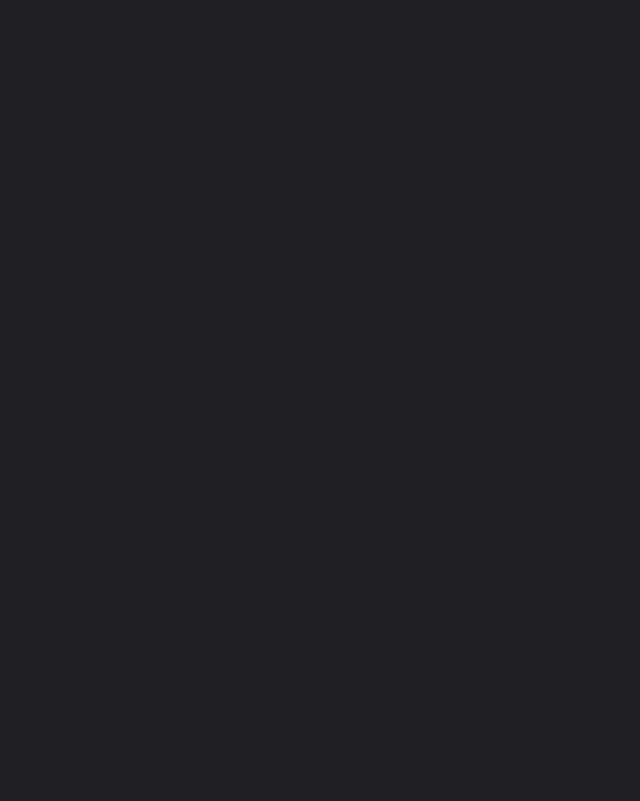
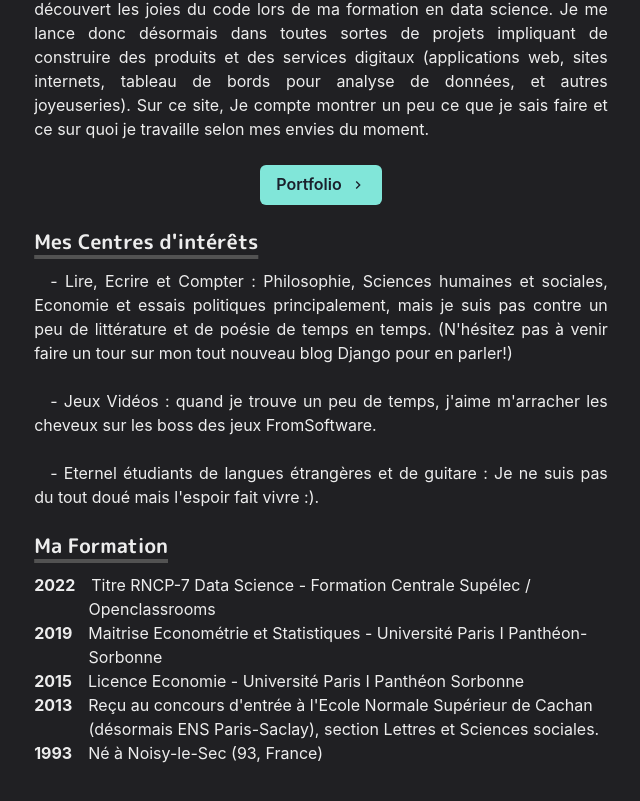
Before and after one commit to adnene-guessoum/Owling-dev, a Next.js app: page / in a window 1280 px wide. Shown: the part 345-1146 px from the top of the page, without its empty margins (319-959 px from the left). Before the commit the page ends 800 px from the top, so only its background shows below. Built offline with nearby package versions, Linux system fonts and the light colour scheme.

Commit message:
Add Interest and bio sections

```diff
--- /dev/null
+++ b/components/bio.js
@@ -0,0 +1,12 @@
+import { Box } from '@chakra-ui/react'
+import styled from '@emotion/styled'
+
+export const BioSection = styled(Box) `
+padding-left: 3.4em;
+text-indent: -3.4em;
+`
+
+export const BioYear = styled.span`
+font-weight: bold;
+margin-right: 1em;
+`
--- /dev/null
+++ b/components/paragraph.js
@@ -0,0 +1,9 @@
+import styled from '@emotion/styled'
+
+const Paragraph = styled.p`
+	text-align: justify;
+	text-indent: 1em;
+	margin-bottom: 1.5em;
+`
+
+export default Paragraph;
--- a/components/theme-toggle.js
+++ b/components/theme-toggle.js
@@ -1,6 +1,9 @@
 // Ajouter un boutton pour passer de mode jour à nuit
 import { IconButton, useColorMode, useColorModeValue } from '@chakra-ui/react';
 import { SunIcon, MoonIcon } from '@chakra-ui/icons';
+
+// animer le bouton
+import { AnimatePresence, motion } from 'framer-motion'
 
 const ThemeToggleButton = () => {
   const { toggleColorMode } = useColorMode();
--- a/pages/index.js
+++ b/pages/index.js
@@ -1,11 +1,20 @@
+import NextLink from 'next/link'
 import {
+	Button,
   Container,
   Box,
   Heading,
   Image,
   useColorModeValue
 } from '@chakra-ui/react';
+
+import { ChevronRightIcon } from '@chakra-ui/icons'
+
 import Section from '../components/section';
+
+import Paragraph from '../components/paragraph'
+
+import { BioSection, BioYear } from '../components/bio'
 
 const Page = () => {
   return (
@@ -49,12 +58,78 @@ const Page = () => {
           />
         </Box>
       </Box>
+
       <Section delay={0.1}>
         <Heading as="h3" variant="section-title">
-          Projets
+          Présentation
         </Heading>
-        <p>Paragraphe...</p>
+        <Paragraph>Je suis un développeur Python et Javascript, orienté full-stack, ayant découvert les joies du code lors de ma formation en data science. Je me lance donc désormais dans toutes sortes de projets impliquant de construire des produits et des services digitaux (applications web, sites internets, tableau de bords pour analyse de données, et autres joyeuseries). Sur ce site, Je compte montrer un peu ce que je sais faire et ce sur quoi je travaille selon mes envies du moment.</Paragraph>
+		<Box align="center" my={3}>
+		<NextLink href="/works">
+		<Button rightIcon={< ChevronRightIcon />} colorScheme="teal" >
+		Portfolio
+		</Button>
+		</NextLink>
+		</Box>
       </Section>
+
+		<Section delay={0.2}>
+		<Heading as="h3" variant="section-title">
+		Mes Centres d&apos;intérêts
+		</Heading>
+		<Paragraph mb={18}>
+		- Lire, Ecrire et Compter :
+		Philosophie, Sciences humaines et sociales,	Economie et essais politiques
+		principalement, mais je suis pas contre un peu de littérature et de poésie
+		de temps en temps. (N&apos;hésitez pas à venir faire un tour sur mon tout
+		nouveau blog Django pour en parler!)
+		</Paragraph>
+
+		<Paragraph>
+		- Jeux Vidéos : quand je trouve un peu de temps, j&apos;aime
+	m&apos;arracher les cheveux sur les boss des jeux FromSoftware.
+		</Paragraph>
+
+		<Paragraph>
+		- Eternel étudiants de langues étrangères et de guitare : Je ne suis
+		pas du tout	doué mais l&apos;espoir fait vivre :).
+		</Paragraph>
+
+		</Section>
+
+		<Section delay={0.3}>
+		<Heading as="h3" variant="section-title">
+		Ma Formation
+		</Heading>
+
+		<BioSection>
+		<BioYear>2022</BioYear>
+		Titre RNCP-7 Data Science - Formation Centrale Supélec / Openclassrooms
+		</BioSection>
+
+		<BioSection>
+		<BioYear>2019</BioYear>
+		Maitrise Econométrie et Statistiques - Université Paris I Panthéon-Sorbonne
+		</BioSection>
+
+		<BioSection>
+		<BioYear>2015</BioYear>
+		Licence Economie - Université Paris I Panthéon Sorbonne
+		</BioSection>
+
+		<BioSection>
+		<BioYear>2013</BioYear>
+		Reçu au concours d&apos;entrée à l&apos;Ecole Normale Supérieur de Cachan
+	(désormais ENS Paris-Saclay), section Lettres et Sciences sociales.
+		</BioSection>
+
+		<BioSection>
+		<BioYear>1993</BioYear>
+		Né à Noisy-le-Sec (93, France)
+		</BioSection>
+
+		</Section>
+
     </Container>
   );
 };
```
